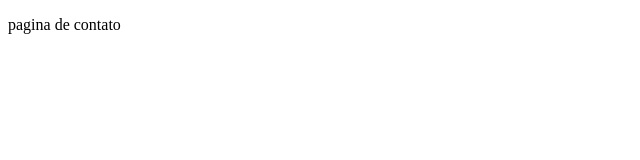
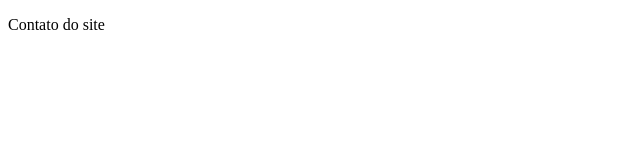
Before and after one commit to raimundo-moraes/github-master, a plain HTML site: page contato.html in a window 1280 px wide. Shown: the full height of the page, 0-640 px from the left. Drawn offline with Linux system fonts and the light colour scheme.

Commit message:
alteração da pagina de contato closes #2

```diff
--- a/contato.html
+++ b/contato.html
@@ -6,6 +6,6 @@
   <title>Document</title>
 </head>
 <body>
-  <p>pagina de contato</p>
+  <p>Contato do site</p>
 </body>
 </html>
```
